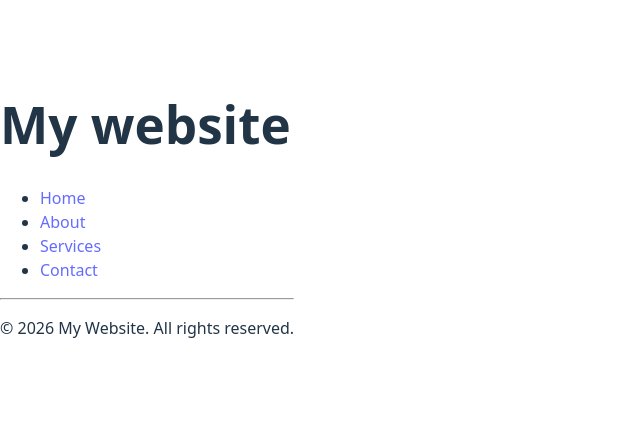
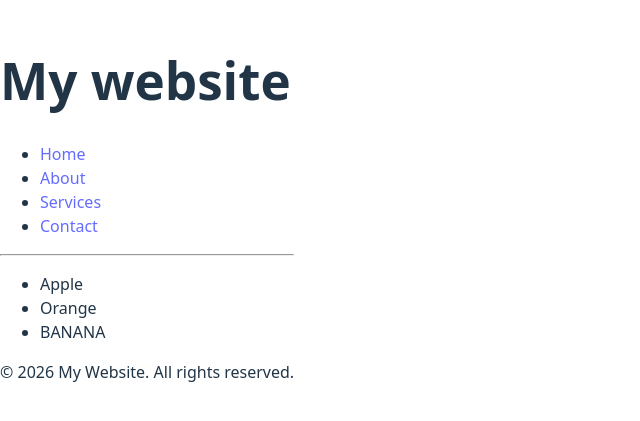
Before and after one commit to JakubNJ1212/my-react-app, a React (Vite) app: page / in a window 1280 px wide. Shown: the part 191-612 px from the top of the page, without its empty margins (0-640 px from the left). Built offline with nearby package versions, Linux system fonts and the light colour scheme.

Commit message:
Added a list in the home page

```diff
--- a/src/App.jsx
+++ b/src/App.jsx
@@ -1,11 +1,12 @@
 import Header from './Header.jsx'
 import Footer from './Footer.jsx'
-
+import Food from './Food.jsx'
 
 function App() {
   return (
     <>
     <Header/>
+    <Food/>
     <Footer/>
 
     </>
--- /dev/null
+++ b/src/Food.jsx
@@ -0,0 +1,15 @@
+
+function Food() {
+    const food1 = "Orange";
+    const food2 = "Banana";
+
+    return(
+       <ul>
+            <li>Apple</li>
+            <li>{food1}</li>
+            <li>{food2.toUpperCase()}</li>
+       </ul>
+    );
+}
+
+export default Food;
```
